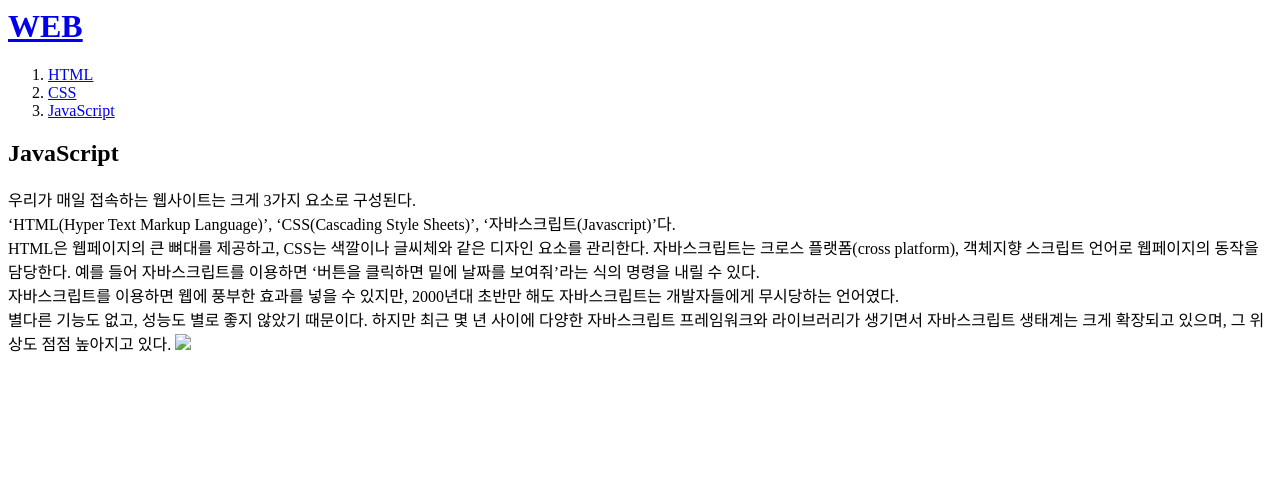
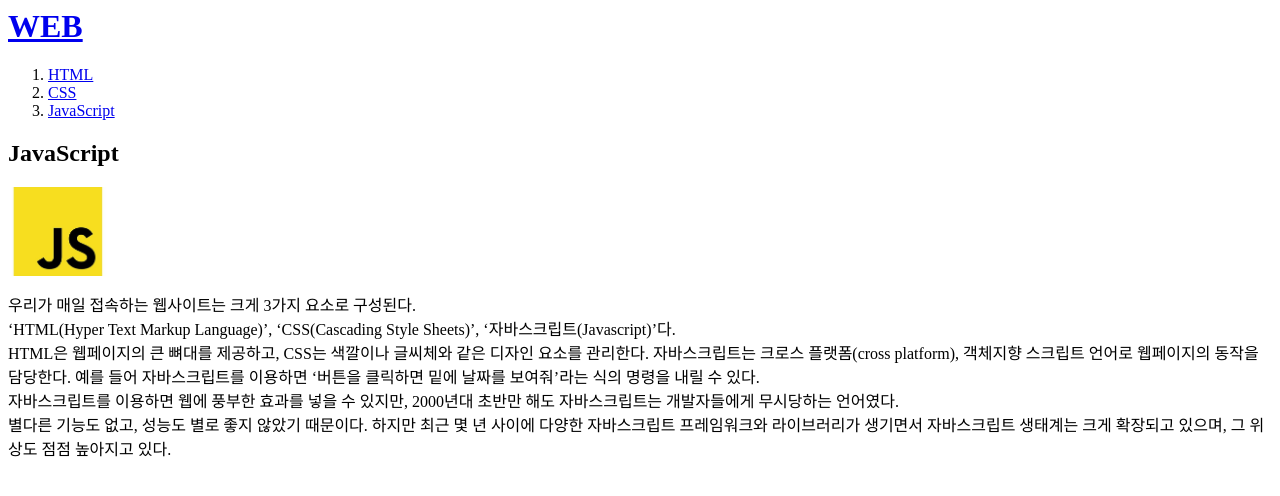
Before and after one commit to KyeongTaeHyeon/WebPractice1, a plain HTML site: page 3.html in a window 1280 px wide. Drawn offline with Linux system fonts and the light colour scheme.

Commit message:
second version

```diff
--- a/3.html
+++ b/3.html
@@ -11,7 +11,7 @@
       <li><a href="3.html">JavaScript</a></li>
     </ol>
 
-    <h2> JavaScript </h2>
+    <h2> JavaScript </h2><img src = "JavaScript.jpg" width = "100px"><br>
     <p>우리가 매일 접속하는 웹사이트는 크게 3가지 요소로 구성된다. <br>
       ‘HTML(Hyper Text Markup Language)’, ‘CSS(Cascading Style Sheets)’, ‘자바스크립트(Javascript)’다. <br>
       HTML은 웹페이지의 큰 뼈대를 제공하고, CSS는 색깔이나 글씨체와 같은 디자인 요소를 관리한다. 자바스크립트는 크로스 플랫폼(cross platform),
@@ -19,7 +19,6 @@
       자바스크립트를 이용하면 웹에 풍부한 효과를 넣을 수 있지만, 2000년대 초반만 해도 자바스크립트는 개발자들에게 무시당하는 언어였다. <br>
       별다른 기능도 없고, 성능도 별로 좋지 않았기 때문이다. 하지만 최근 몇 년 사이에 다양한 자바스크립트 프레임워크와 라이브러리가 생기면서 자바스크립트 생태계는 크게 확장되고 있으며,
       그 위상도 점점 높아지고 있다.
-      <img src = "JavaScript">
     </p>
     </body>
 </html>
```
